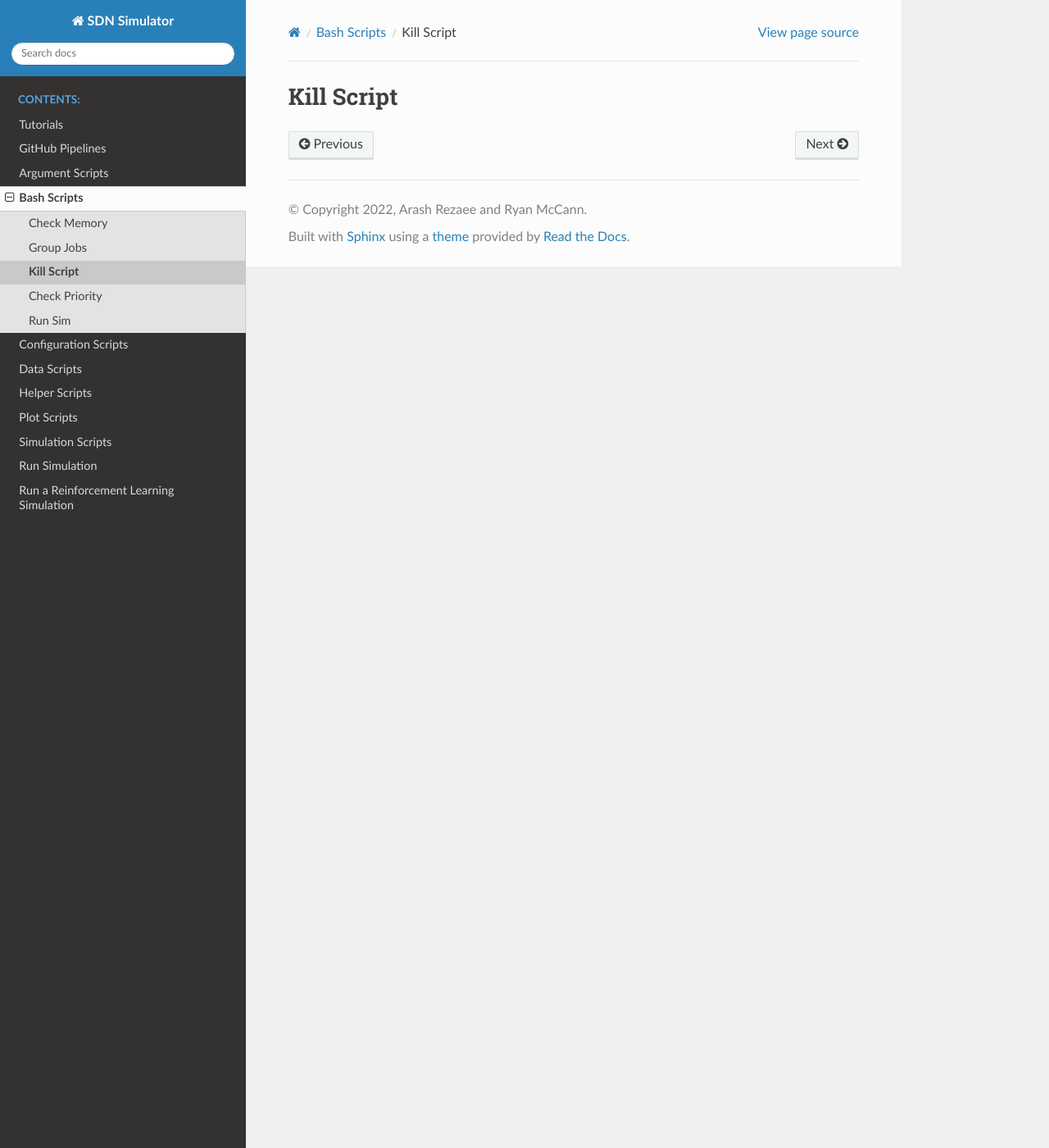
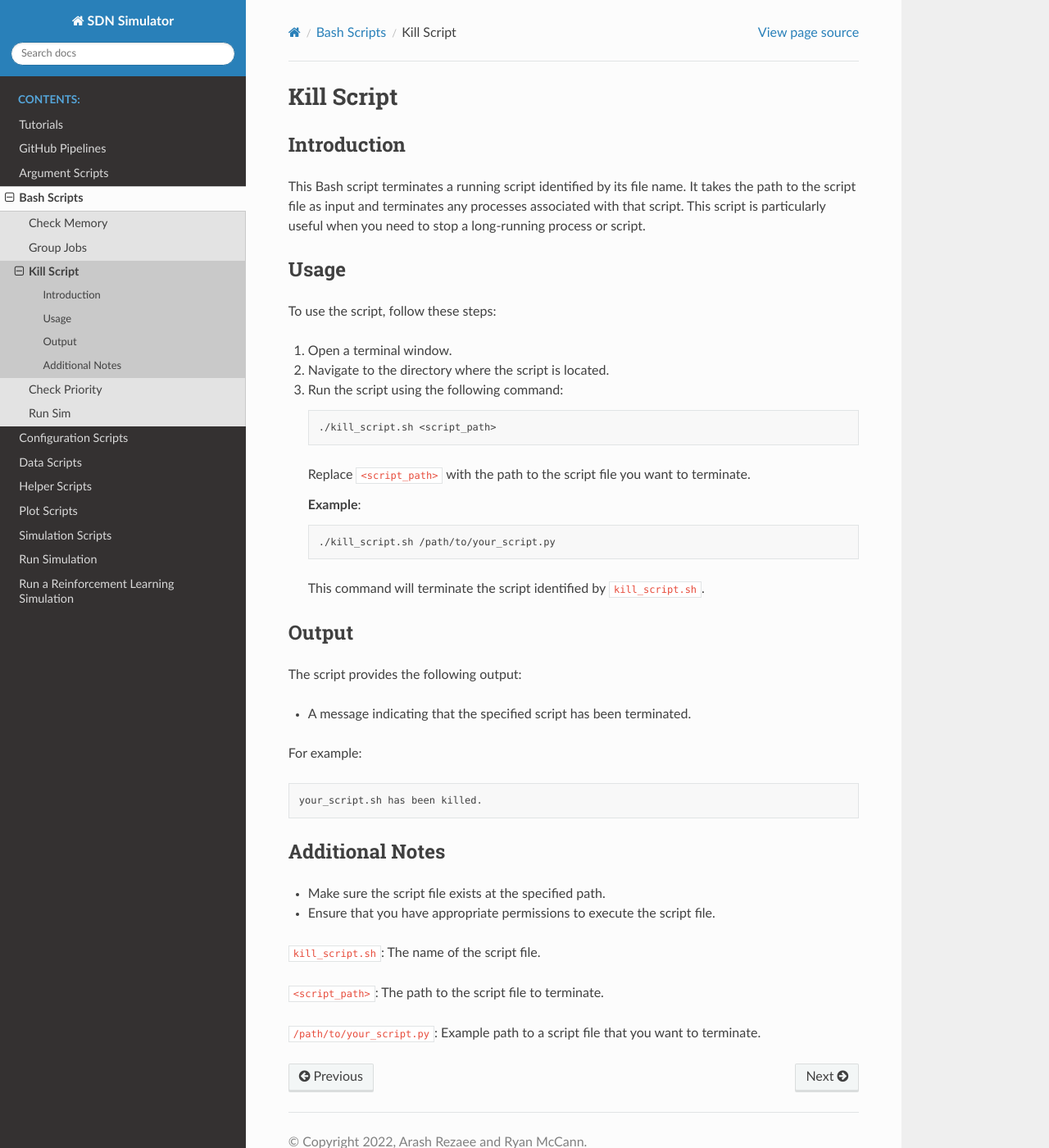
Before and after one commit to SDNNetSim/SDON_simulator, a Sphinx documentation site: the page built from docs/bash/kill_script.rst, in a window 1280 px wide and 1400 px high. Shown: the whole window at 82% size. Built offline with Sphinx 7.4.7 and the Read the Docs theme 2.0.0, drawn with Linux system fonts in a browser that asks for light colours; pages that are not in the unit, such as notebooks, are missing from menus.

Commit message:
Complete kill_script bash script docs

```diff
--- a/docs/bash/kill_script.rst
+++ b/docs/bash/kill_script.rst
@@ -1,2 +1,59 @@
 Kill Script
 ============
+
+Introduction
+------------
+
+This Bash script terminates a running script identified by its file name. It takes the path to the script file as
+input and terminates any processes associated with that script. This script is particularly useful when you need to
+stop a long-running process or script.
+
+Usage
+-----
+
+To use the script, follow these steps:
+
+1. Open a terminal window.
+
+2. Navigate to the directory where the script is located.
+
+3. Run the script using the following command:
+
+   .. code-block:: bash
+
+      ./kill_script.sh <script_path>
+
+   Replace ``<script_path>`` with the path to the script file you want to terminate.
+
+   **Example**:
+
+   .. code-block:: bash
+
+      ./kill_script.sh /path/to/your_script.py
+
+   This command will terminate the script identified by ``kill_script.sh``.
+
+Output
+------
+
+The script provides the following output:
+
+- A message indicating that the specified script has been terminated.
+
+For example:
+
+.. code-block:: bash
+
+   your_script.sh has been killed.
+
+Additional Notes
+----------------
+
+- Make sure the script file exists at the specified path.
+- Ensure that you have appropriate permissions to execute the script file.
+
+``kill_script.sh``: The name of the script file.
+
+``<script_path>``: The path to the script file to terminate.
+
+``/path/to/your_script.py``: Example path to a script file that you want to terminate.
```
